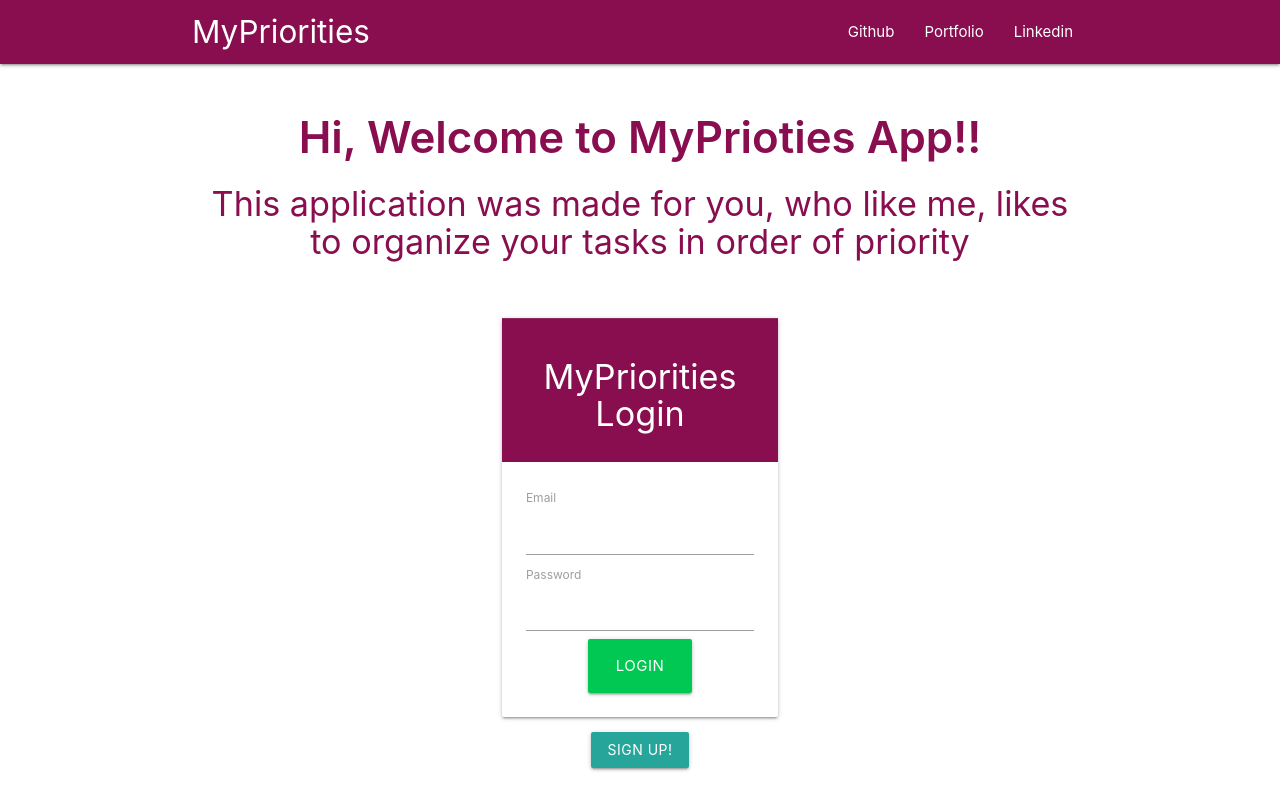
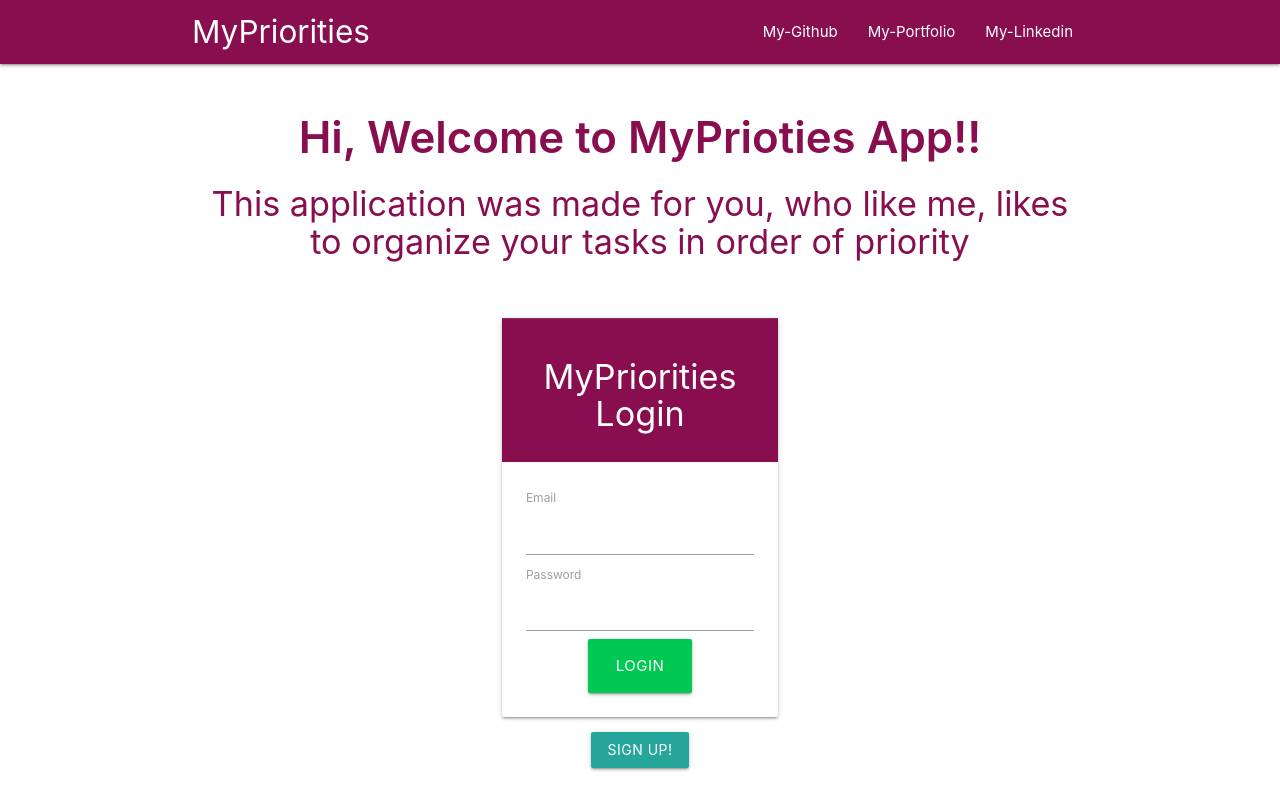
Before and after one commit to kemps-medeiros/my-priorities-front, a React (Create React App) app: page / in a window 1280 px wide. Built offline with nearby package versions, Linux system fonts and the light colour scheme.

Commit message:
fix: transfor menu respomsive

```diff
--- a/public/index.html
+++ b/public/index.html
@@ -22,7 +22,12 @@
       work correctly both with client-side routing and a non-root public URL.
       Learn how to configure a non-root public URL by running `npm run build`.
     -->
+  <!--Import Google Icon Font-->
+
+  <link href="https://fonts.googleapis.com/icon?family=Material+Icons" rel="stylesheet">
   <link rel="stylesheet" href="https://cdnjs.cloudflare.com/ajax/libs/materialize/1.0.0/css/materialize.min.css">
+  <script src="https://ajax.googleapis.com/ajax/libs/jquery/3.6.0/jquery.min.js"></script>
+
   <title>My Priorities</title>
 </head>
 
@@ -40,6 +45,23 @@
       To create a production bundle, use `npm run build` or `yarn build`.
     -->
   <script src="https://cdnjs.cloudflare.com/ajax/libs/materialize/1.0.0/js/materialize.min.js"></script>
+  <script>
+
+    // window.addEventListener('load', function () {
+    //   const M = window.M;
+    //   var elems = document.querySelectorAll('.sidenav');
+    //   var instances = M.Sidenav.init(elems, {});
+    //   console.log(M)
+    //   console.log(elems)
+    //   console.log(instances)
+    // });
+
+    $(document).ready(function () {
+      $('.sidenav').sidenav();
+    });
+
+  </script>
+
 </body>
 
 </html>
--- a/src/components/navbar/navbar.tsx
+++ b/src/components/navbar/navbar.tsx
@@ -1,5 +1,6 @@
 import React from "react";
 import "./style.css";
+
 
 
 const Navbar: React.FC = () => {
@@ -9,28 +10,24 @@
             <nav className="pink darken-4">
                 <div className="container">
                     <div className="nav-wrapper">
-                        <a href="#" className="brand-logo">MyPriorities</a>
-                        {/* Quando for implementar o meu responsivo, utilizar: */}
-                        {/* <a href="#" data-target="mobile-demo" className="sidenav-trigger">
+                        <a href="#!" className="brand-logo">MyPriorities</a>
+                        <a href="#" data-target="mobile-demo" className="sidenav-trigger">
                             <i className="material-icons">menu</i>
                         </a>
                         <ul className="right hide-on-med-and-down">
-                            <li><a href="sass.html">Sass</a></li>
-                            <li><a href="badges.html">Components</a></li>
-                            <li><a href="collapsible.html">Javascript</a></li>
-                            <li><a href="mobile.html">Mobile</a></li>
-                        </ul>
-                        verificar DOC do Materialize
-                        */}
-                        <ul id="nav-mobile" className="right hide-on-med-and-down">
-                            <li><a target="_blank" rel="noreferrer" href="https://github.com/kemps-medeiros">Github</a></li>
-                            <li><a target="_blank" rel="noreferrer" href="https://kemps-medeiros.github.io/kemps-portfolio/">Portfolio</a></li>
-                            <li><a target="_blank" rel="noreferrer" href="https://www.linkedin.com/in/kempsmedeiros/">Linkedin</a></li>
+                            <li><a target="_blank" rel="noreferrer" href="https://github.com/kemps-medeiros">My-Github</a></li>
+                            <li><a target="_blank" rel="noreferrer" href="https://kemps-medeiros.github.io/kemps-portfolio/">My-Portfolio</a></li>
+                            <li><a target="_blank" rel="noreferrer" href="https://www.linkedin.com/in/kempsmedeiros/">My-Linkedin</a></li>
                         </ul>
                     </div>
                 </div>
-            </nav>
-        </div>
+            </nav >
+            <ul className="sidenav" id="mobile-demo">
+                <li><a target="_blank" rel="noreferrer" href="https://github.com/kemps-medeiros">My-Github</a></li>
+                <li><a target="_blank" rel="noreferrer" href="https://kemps-medeiros.github.io/kemps-portfolio/">My-Portfolio</a></li>
+                <li><a target="_blank" rel="noreferrer" href="https://www.linkedin.com/in/kempsmedeiros/">My-Linkedin</a></li>
+            </ul>
+        </div >
     )
 }
 
```
